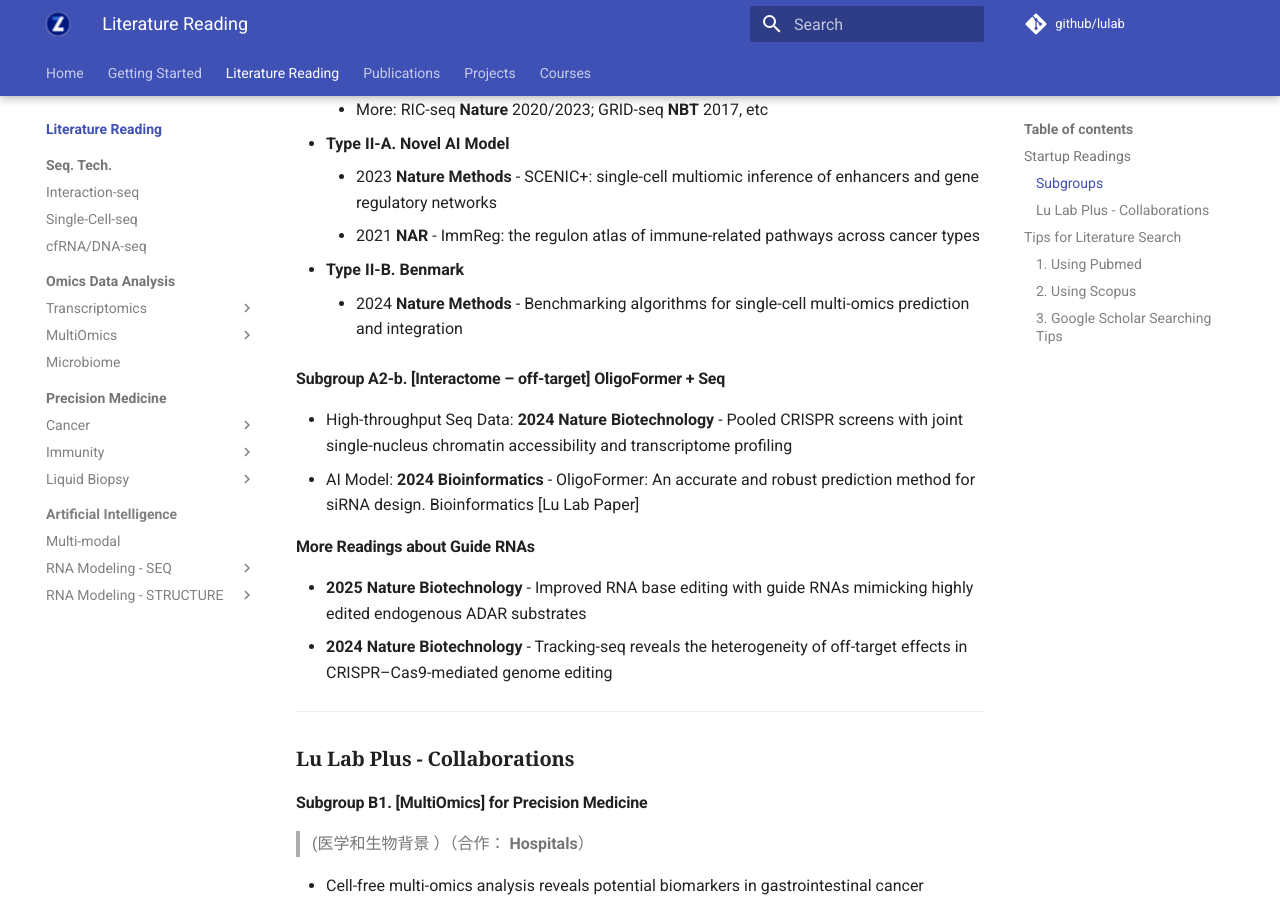
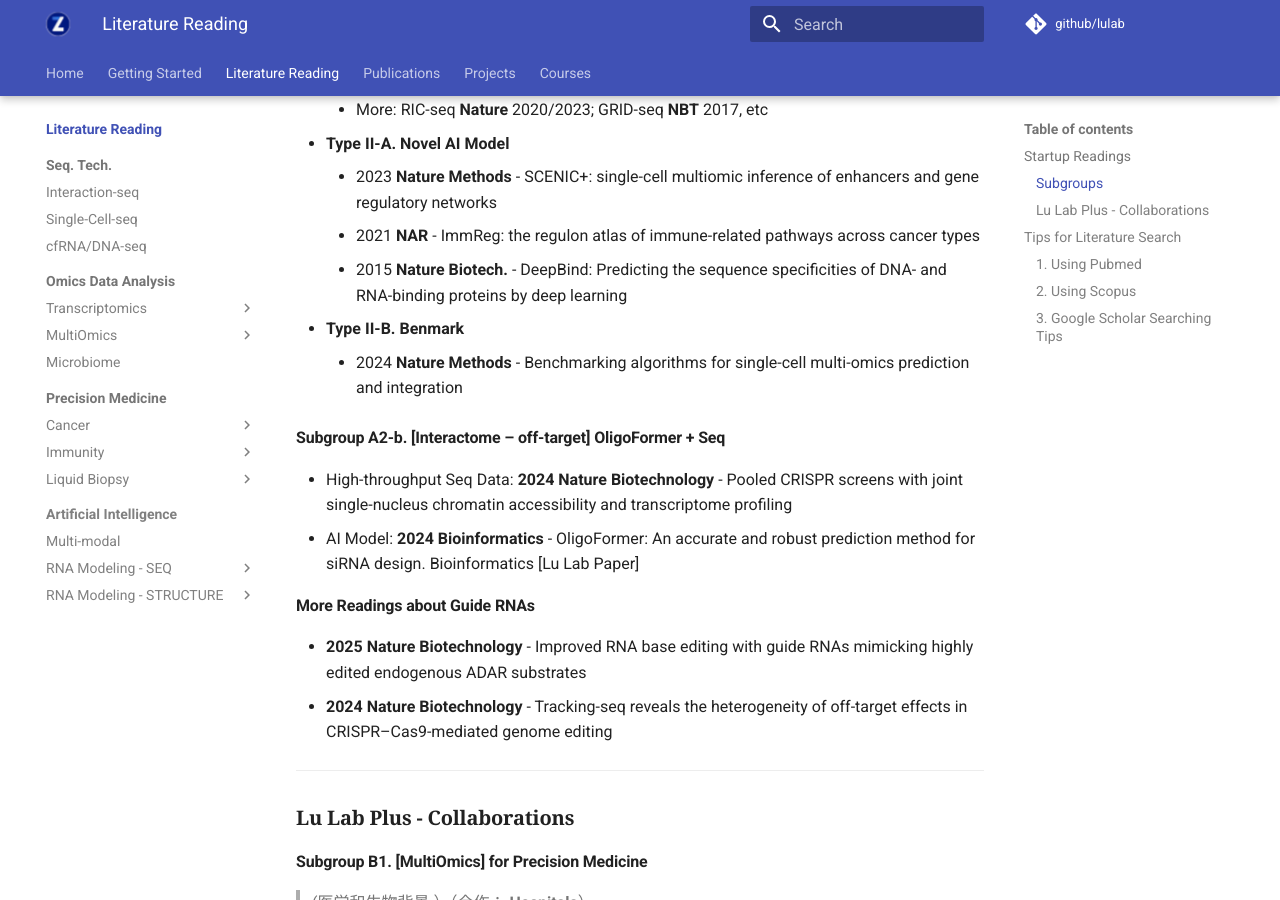
Before and after one commit to lulab/mkdocs, an MkDocs documentation site: the page built from docs/reading/index.md, in a window 1280 px wide and 900 px high, scrolled down 1527 px. Built offline with MkDocs 1.6.1 and Material for MkDocs 9.7.7, drawn with Linux system fonts in a browser that asks for light colours.

Commit message:
Update index.md

```diff
--- a/docs/reading/index.md
+++ b/docs/reading/index.md
@@ -47,6 +47,7 @@
 * **Type II-A. Novel AI Model**
 	* 2023 **Nature Methods** - SCENIC+: single-cell multiomic inference of enhancers and gene regulatory networks
 	* 2021 **NAR** - ImmReg: the regulon atlas of immune-related pathways across cancer types
+	* 2015 **Nature Biotech.** - DeepBind: Predicting the sequence specificities of DNA- and RNA-binding proteins by deep learning
 * **Type II-B. Benmark**
 	* 2024 **Nature Methods**  - Benchmarking algorithms for single-cell multi-omics prediction and integration
 
```
